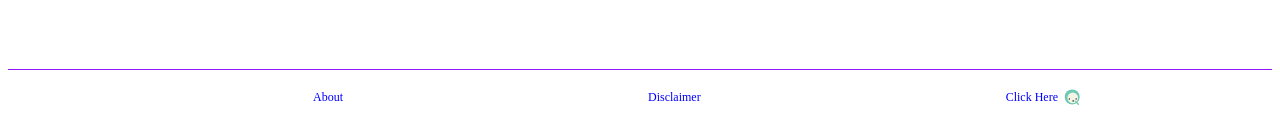
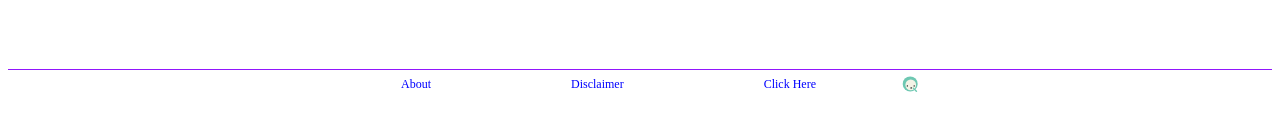
Before and after one commit to tinitrimble/quizzelythree, a Gatsby app: page /App in a window 1280 px wide. Shown: the part 659-797 px from the top of the page. Built offline with nearby package versions, Linux system fonts and the light colour scheme.

Commit message:
fixed centering on footer

```diff
--- a/src/pages/Footer.css
+++ b/src/pages/Footer.css
@@ -8,12 +8,14 @@
   width: 100%;
 }
 
+.footerlinks {
+  text-align: center;
+}
+
 .footer a {
     text-decoration: none;
     color: blue;
     text-align: center;
-    margin-left: 305px;
-    margin-top: 20px;
     transition: margin-left 0.4s ease-in-out;
     display: inline-block;
 }
@@ -24,7 +26,7 @@
 
 .footer .logo {
     height: 18px;
-    margin-left: 5px;
+    margin-left: 15px;
     margin-bottom: 8px;
 }
 
@@ -40,6 +42,13 @@
   }
   .footer .logo {
       height: 30px;
-      margin-left: 0;
+      margin-left: 2px;
   }
 }
+
+@media(min-width: 800px) {
+  .footer a {
+    margin-left: 70px;
+    margin-right: 70px;
+  }
+}
--- a/src/pages/Footer.js
+++ b/src/pages/Footer.js
@@ -4,10 +4,12 @@ import logo from '../images/q2.svg';
 
 const Footer = () => (
   <footer className="footer">
-    <a href="www.quizzelydoo.com/about">About</a>
-    <a href="www.quizzelydoo.com/Disclaimer">Disclaimer</a>
-    <a href="www.quizzelydoo.com/about">Click Here</a>
-    <img src={logo} className="logo" alt="logo" />
+    <div className="footerlinks">
+      <a href="www.quizzelydoo.com/about">About</a>
+      <a href="www.quizzelydoo.com/Disclaimer">Disclaimer</a>
+      <a href="www.quizzelydoo.com/about">Click Here</a>
+      <img src={logo} className="logo" alt="logo" />
+    </div>
   </footer>
 )
 
```
